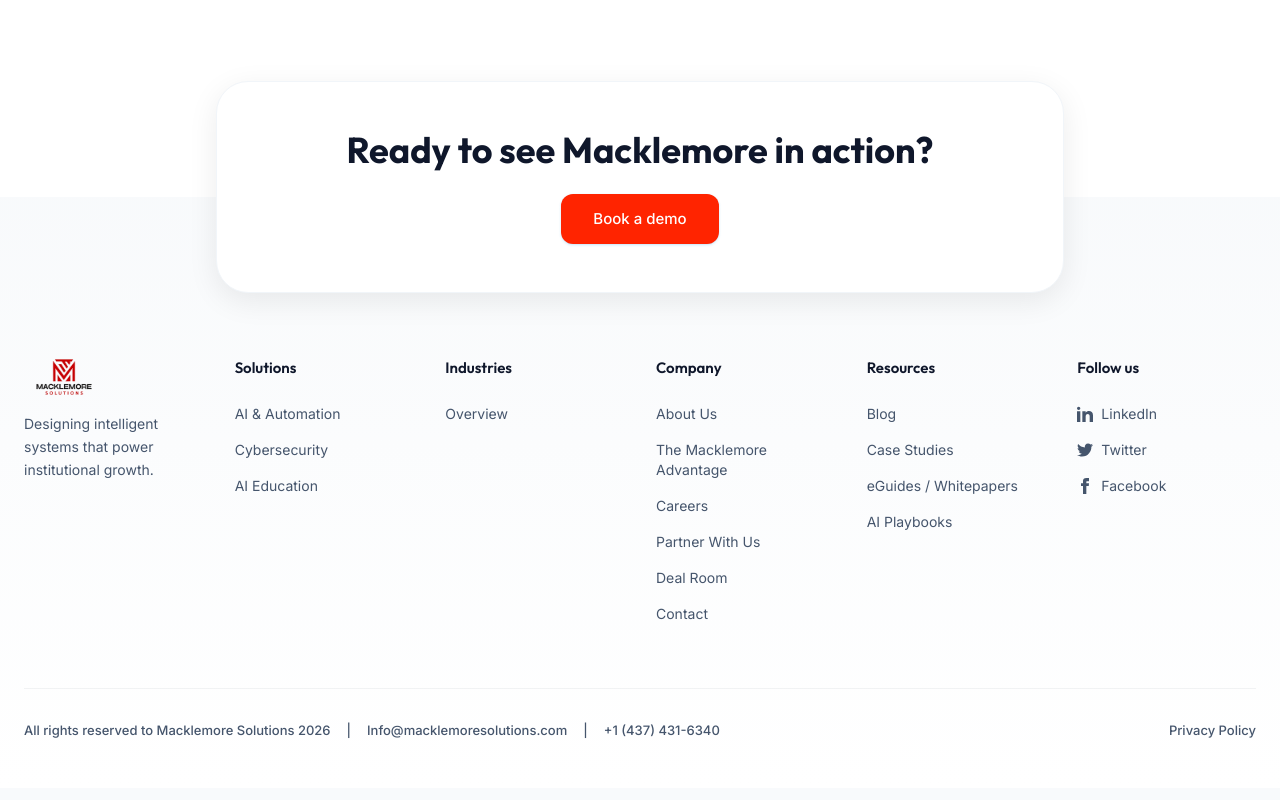
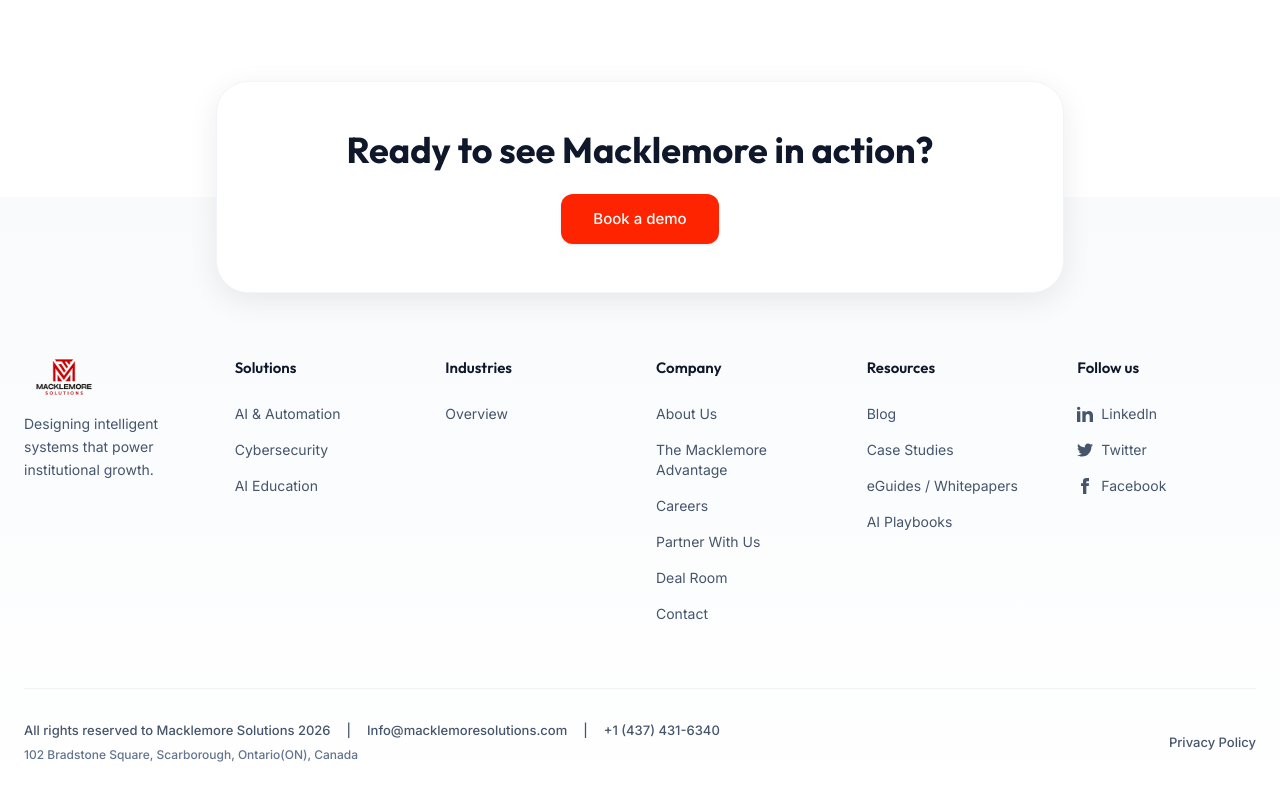
Before and after one commit to Kennysaruni/Macklemore-Solutions, a React (Vite) app: page / in a window 1280 px wide. Shown: the part 5188-5988 px from the top of the page. Built offline with nearby package versions, Linux system fonts and the light colour scheme; no server answers; the database is empty.

Commit message:
Added Location

```diff
--- a/src/components/Layout.tsx
+++ b/src/components/Layout.tsx
@@ -375,9 +375,9 @@
                   <span className="hidden sm:inline">|</span>
                   <a href="tel:+14374316340" className="hover:text-slate-900 transition-colors">+1 (437) 431-6340</a>
                 </div>
-                {/* <div className="text-[12px] text-slate-500">
-                  Developed & Designed by <a href='https://latimore.vercel.app' className='text-red-500 underline font-semibold '>Kenny Latimore</a>
-                </div> */}
+                <div className="text-[12px] text-slate-500">
+                  102 Bradstone Square, Scarborough, Ontario(ON), Canada
+                </div>
               </div>
               <div>
                 <Link to="/privacy-policy" className="hover:text-slate-900 transition-colors">Privacy Policy</Link>
```
